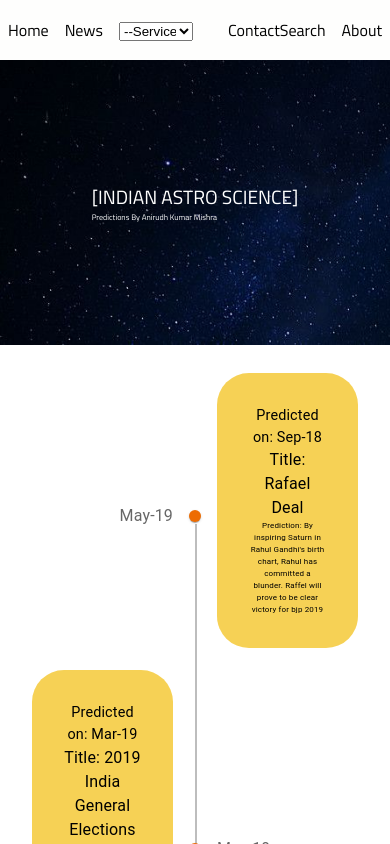
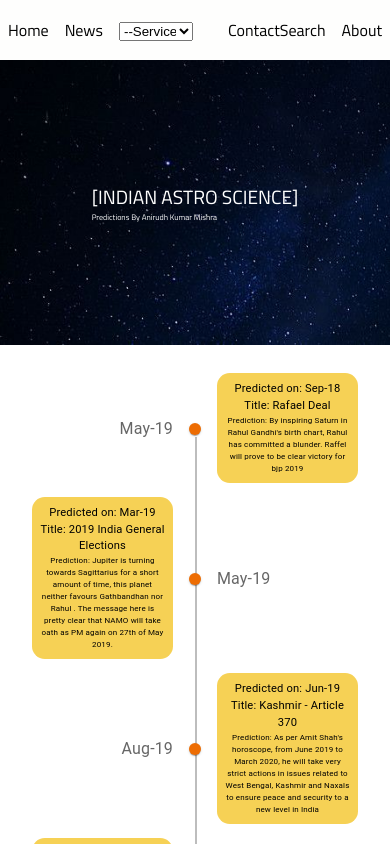
Before and after one commit to ayushdubey7799/Astro-timeline, a React (Create React App) app: page / in a window 390 px wide. Shown: the top 844 px of the page. Built offline with nearby package versions, Linux system fonts and the light colour scheme.

Commit message:
responsiveness

```diff
--- a/src/components/AstroTimeLine/style.css
+++ b/src/components/AstroTimeLine/style.css
@@ -49,15 +49,17 @@
 
 
     .prediction{
-      border-radius: 3rem;
+      border-radius: 1.2rem;
+      margin-bottom: 2px !important;
+      padding: 0.8rem;
     }
 
     .date{
-      font-size: 1rem;
+      font-size: 0.9rem;
     }
 
     .heading{
-      font-size: 1.2rem;
+      font-size: 1rem;
     }
 
     .text{
@@ -70,15 +72,17 @@
 
 
     .prediction{
-      border-radius: 2rem;
+      border-radius: 0.8rem;
+      margin-bottom: 2px !important;
+      padding: 0.5rem;
     }
 
     .date{
-      font-size: 0.9rem;
+      font-size: 0.7rem;
     }
 
     .heading{
-      font-size: 1rem;
+      font-size: 0.7rem;
     }
 
     .text{
```
